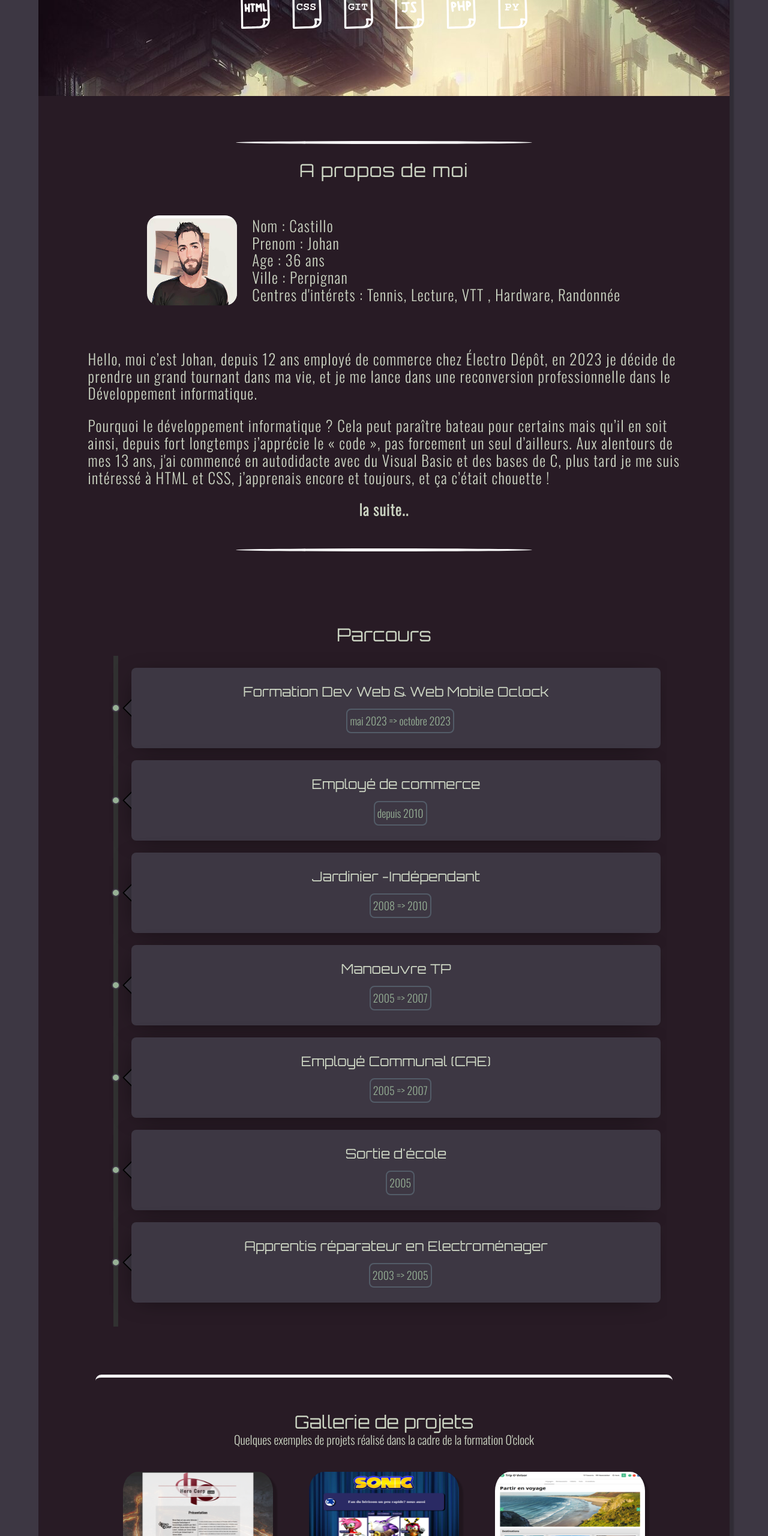
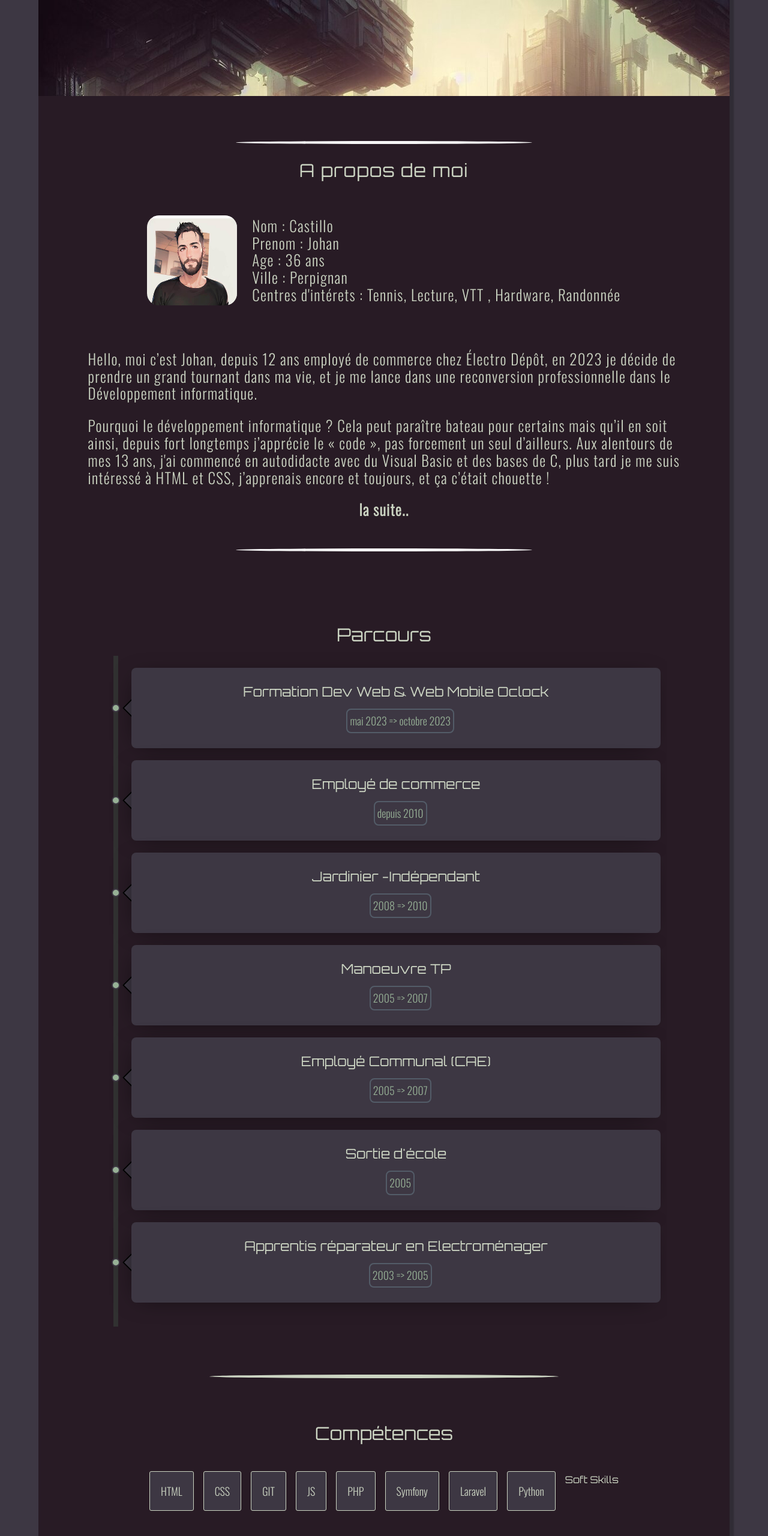
Before and after one commit to castillojohan/castillojohan.github.io, a plain HTML site: page index.html in a window 1280 px wide. Shown: the part 240-2800 px from the top of the page at 60% size. Drawn offline with nearby package versions, Linux system fonts and the light colour scheme.

Commit message:
retrait des img contenant les skills par une liste plus basique

```diff
--- a/assets/js/app.js
+++ b/assets/js/app.js
@@ -17,7 +17,7 @@ const handleIntersectionX = function(entries, observerX){
 const handleIntersectionY = function(entries, observerY){
     for(const entry of entries){
         if(entry.intersectionRatio > ratio ){
-            observerX.unobserve(entry.target);
+            observerY.unobserve(entry.target);
             entry.target.classList.add('reveal-itemY');
         }
     }
@@ -25,5 +25,10 @@ const handleIntersectionY = function(entries, observerY){
 
 const observerX = new IntersectionObserver(handleIntersectionX, option);
 const observerY = new IntersectionObserver(handleIntersectionY, option);
-observerX.observe(document.querySelector('.hide-itemX'));
+
+const hideElements = document.querySelectorAll('.hide-itemX')
+for(const hideElement of hideElements){
+    observerX.observe(hideElement);
+}
+
 observerY.observe(document.querySelector('.hide-itemY'));
--- a/assets/style/style.css
+++ b/assets/style/style.css
@@ -80,41 +80,6 @@ nav a:hover{
     background-color: black;
     color:#cbd4c2;
     border-radius: 5px;
-}
-.header__skills{
-    display: flex;
-    flex-direction: row;
-}
-.header__skills__tree{
-    display:flex;
-    flex-wrap: wrap;
-    width:80%;
-    justify-content: center;
-    align-items: center;
-    gap: 1.3em;
-    margin: 2.5em auto;
-}
-.header__skills__tree img{
-    width:65px;
-    height:65px;
-}
-.header__skills__tree--hover-html:hover{
-    filter: drop-shadow(0 0 0.60rem whitesmoke);
-}
-.header__skills__tree--hover-css:hover{
-    filter: drop-shadow(0 0 0.60rem blue);
-}
-.header__skills__tree--hover-git:hover{
-    filter: drop-shadow(0 0 0.60rem crimson);
-}
-.header__skills__tree--hover-js:hover{
-    filter: drop-shadow(0 0 0.40rem black);
-}
-.header__skills__tree--hover-php:hover{
-    filter: drop-shadow(0 0 0.60rem darkblue);
-}
-.header__skills__tree--hover-python:hover{
-    filter: drop-shadow(0 0 0.40rem yellow);
 }
 
 main{
@@ -200,6 +165,38 @@ main h2{
 }
 .main__about-me span{
     cursor: pointer;
+}
+
+.main__skills::before{
+    content:"";
+    border: 3px solid;
+    border-radius: 50%;
+    width:50%;
+    margin: 1em auto;
+}
+.main__skills{
+    margin-top: 4em;
+    display: flex;
+    flex-direction: column;
+    gap : 2em;
+}
+.main__skills__tree{
+    display: flex;
+    flex-direction: row;
+    gap:1em;
+    margin-top: 1em;
+    margin-bottom: 3em;
+    justify-content: center;
+    flex-wrap: wrap;
+
+}
+.main__skills__tree p{
+    background-color: #3d3743;
+    padding: 1em;
+    font-size: 18px;
+    border: .1em solid #cbd4c2;
+    border-radius: 3px;
+
 }
 
 div.main__gallery-title{
@@ -509,7 +506,6 @@ footer p:hover{
 
 
 }
-
 @media(max-width:430px){
     header{
         max-height: 200px;
--- a/index.html
+++ b/index.html
@@ -30,16 +30,6 @@
                 <a href="#xpro">Experience Professionnelle</a>
                 <a href="#contact">Contact</a>
             </nav>
-            <section class="header__skills">
-                <div class="header__skills__tree">
-                    <img class='header__skills__tree--hover-html' src="./assets/img/html_svgrepo-com.svg" alt="html5-icon">
-                    <img class='header__skills__tree--hover-css' src="./assets/img/css3-01-svgrepo-com.png" alt="css3-icon">
-                    <img class='header__skills__tree--hover-git' src="./assets/img/git_svgrepo-com.png" alt="github icon">
-                    <img class='header__skills__tree--hover-js' src="./assets/img/java-script_svgrepo-com.svg" alt="javascript-icon">
-                    <img class='header__skills__tree--hover-php' src="./assets/img/php_svgrepo-com.svg" alt="php-icon">
-                    <img class='header__skills__tree--hover-python' src="./assets/img/python_svgrepo-com.png" alt="python-icon">
-                </div>
-            </section>
     </header>
     <main>
 
@@ -125,6 +115,24 @@
                 </div>
             </section>
         </div>
+        <div class="hide-itemX">
+            <section class="main__skills">
+                <h2>Compétences</h2>
+                <div class="main__skills__tree">
+                    <p>HTML</p>
+                    <p>CSS</p>
+                    <p>GIT</p>
+                    <p>JS</p>
+                    <p>PHP</p>
+                    <p>Symfony</p>
+                    <p>Laravel</p>
+                    <p>Python</p>
+                    <div>
+                        <h4>Soft Skills</h4>
+                    </div>
+                </div>
+            </section>
+        </div>
         <section class="main__gallery hide-itemY" id="gallery">
             <div class="main__gallery-title">
                 <h2>Gallerie de projets</h2>
```
